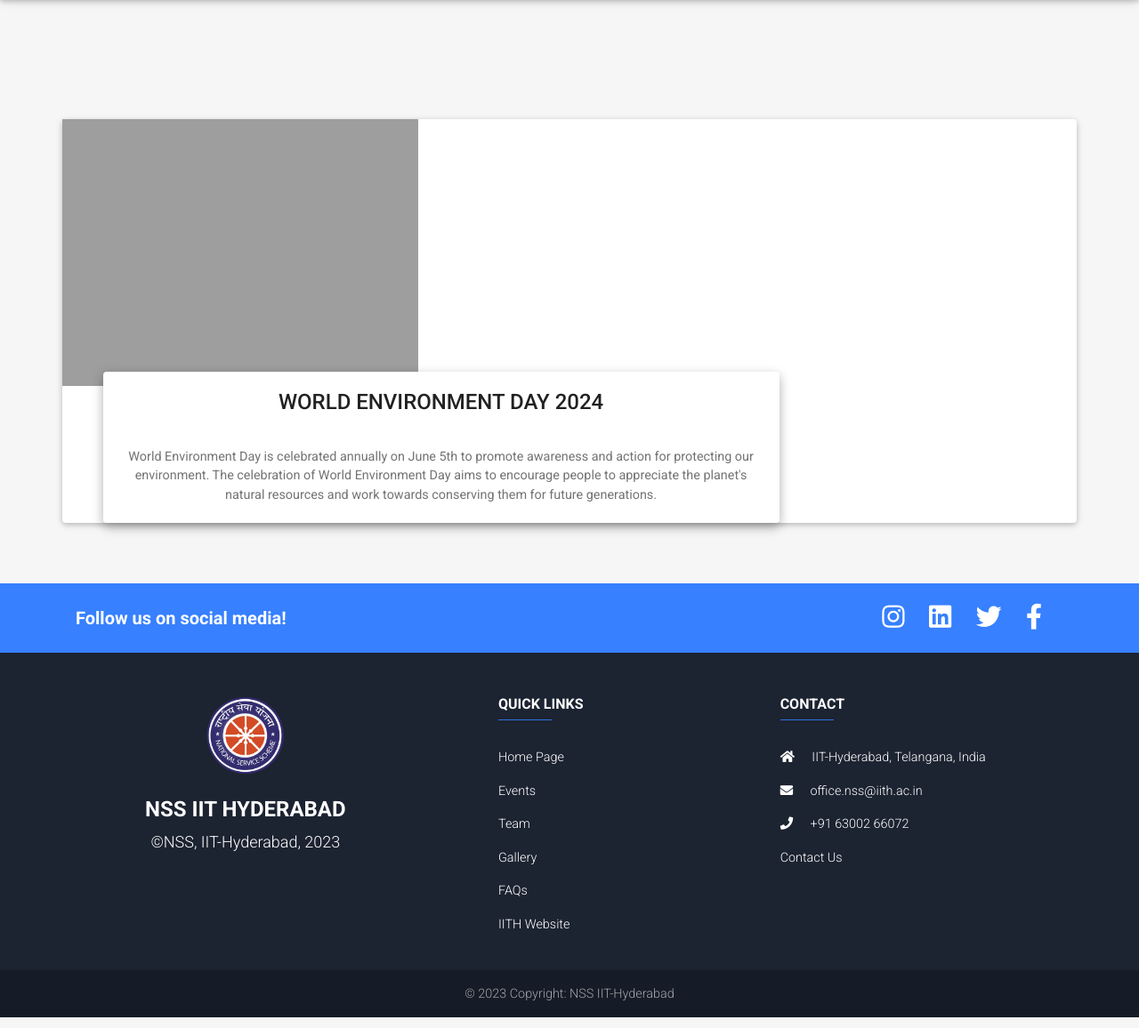
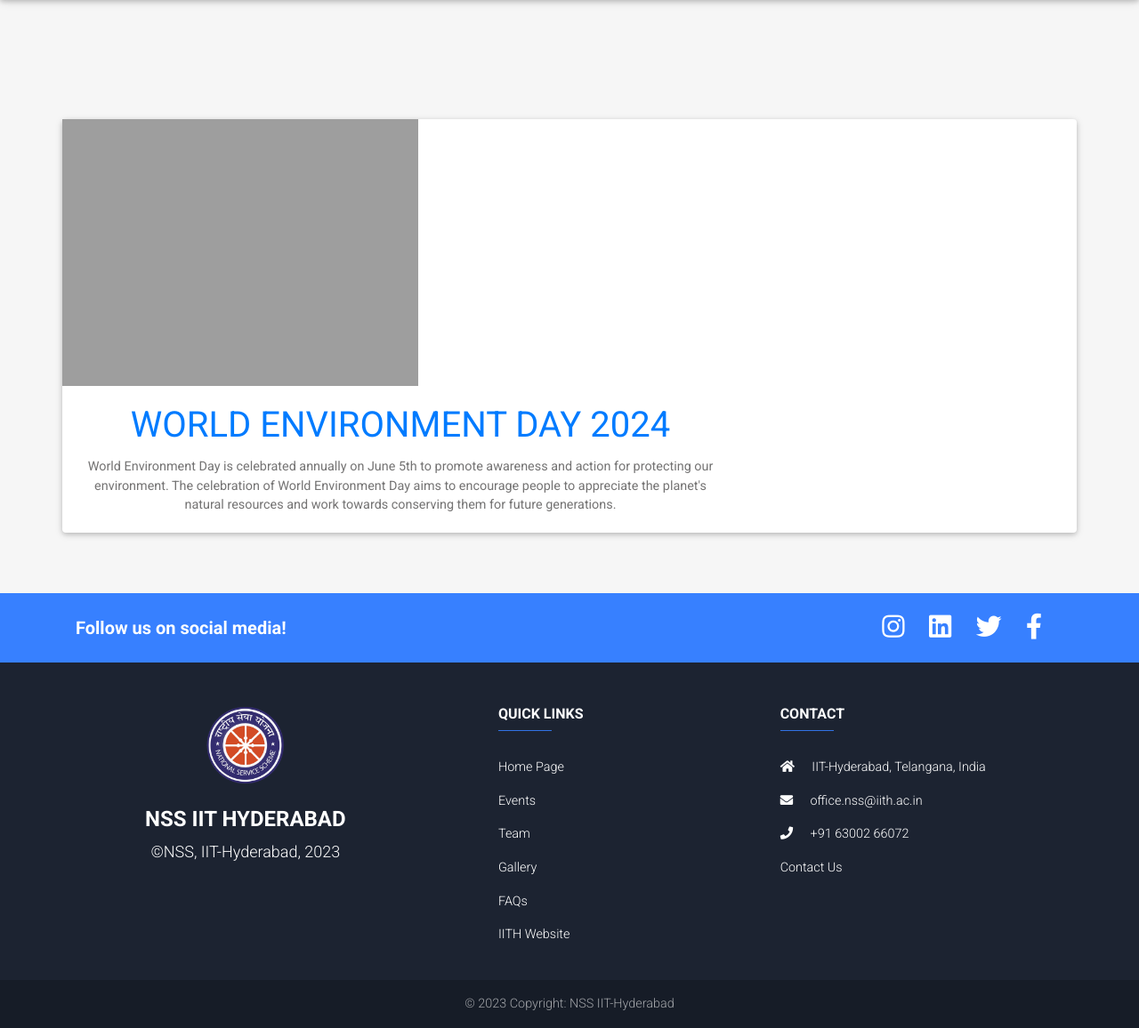
Before and after one commit to iith-nss/iith_nss_jekyll, a Jekyll site: the page built from events/online-events.html, in a window 1280 px wide and 1156 px high. Shown: the whole window at 89% size. Built offline with Jekyll 4.4.1, drawn with Linux system fonts in a browser that asks for light colours; nearby versions of some CDN libraries.

Commit message:
Improving layout change

```diff
--- a/events/online-events.html
+++ b/events/online-events.html
@@ -4,17 +4,11 @@
 ---
 <div class="container">
   <div class="container my-5" style="padding: 10px 0px 20px">
-    <div class="card row flex-row card-cascade wider reverse">
-      <div class="view view-cascade overlay">
+    <div class="card row flex-row card-cascade reverse">
           <img class="col-lg-4 card-img-start img-fluid p-0" src="../assets/images/event-posters/Poster Final(resized).png" style="max-width: 100%; height: auto; object-fit: cover;"/>
-          <div class="mask rgba-white-slight"></div>
-      </div>
           <div class="col-lg-8 card-body card-body-cascade text-center">
             <a href="#" data-toggle="modal" data-target="#myModal1">
-              <!-- Title -->
-              <h4 class="card-title text-dark"><strong>WORLD ENVIRONMENT DAY 2024</strong></h4>
-              <!-- Subtitle -->
-              <h6 class="font-weight-bold indigo-text py-2"></h6>
+              <h1 class="card-title">WORLD ENVIRONMENT DAY 2024</h1>
               <p class="card-text">World Environment Day is celebrated annually on June 5th to promote awareness and action for protecting our environment. The celebration of World Environment Day aims to encourage people to appreciate the planet's natural resources and work towards conserving them for future generations.</p>
             </a>
           </div>
```
